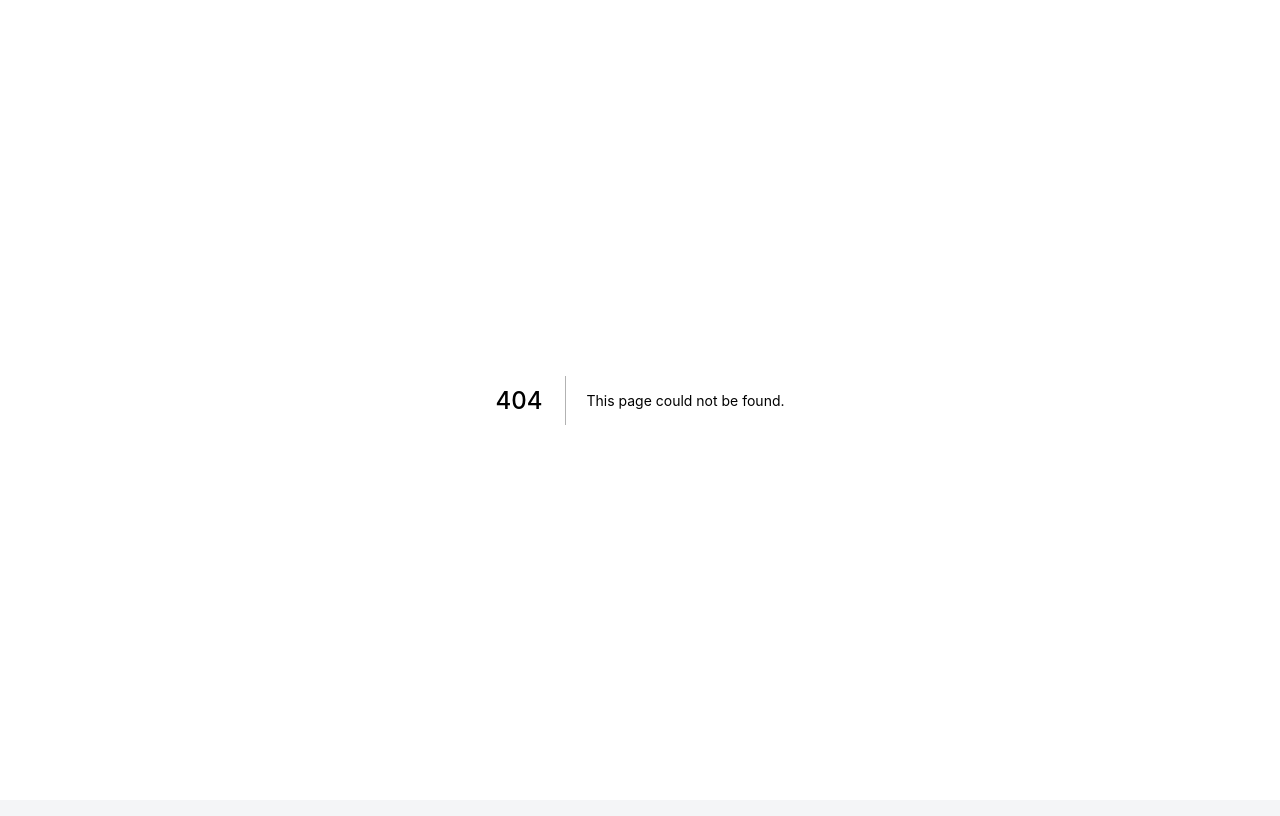
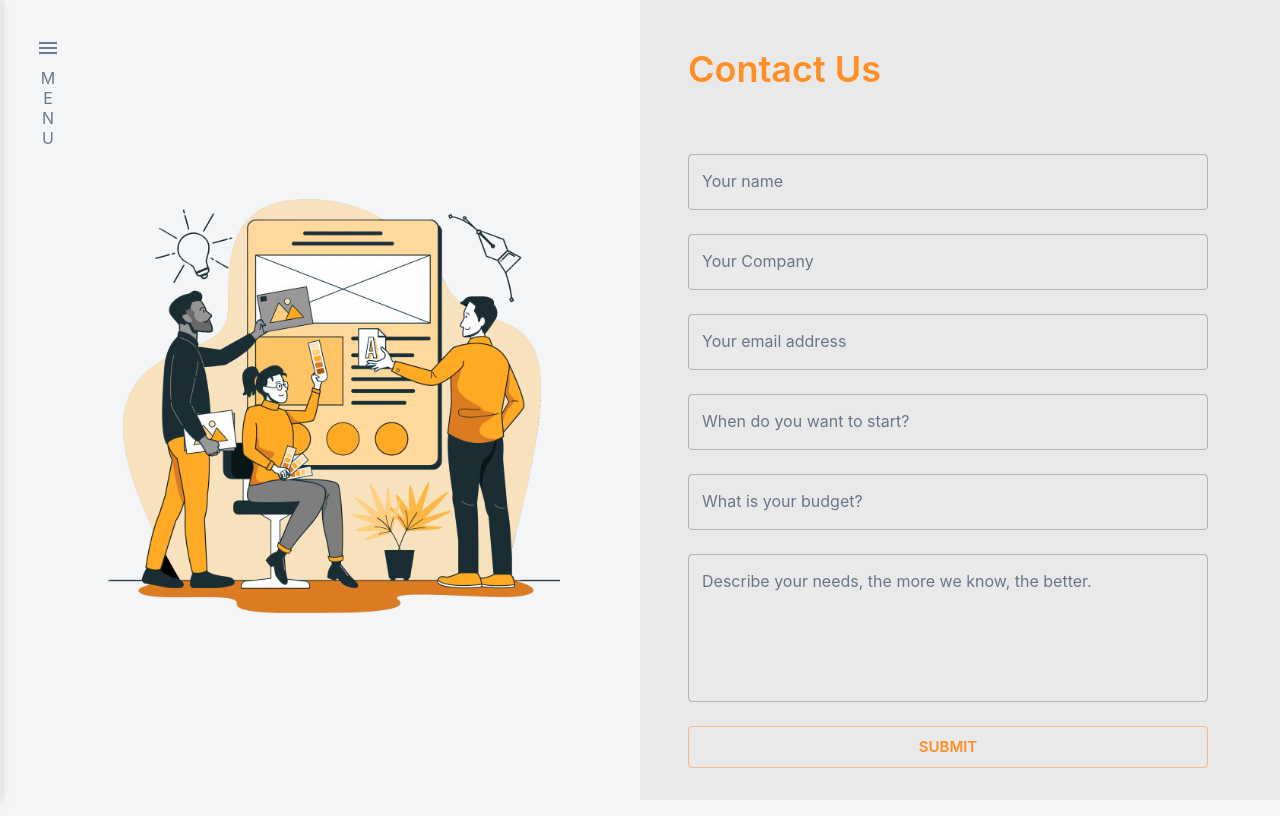
Before and after one commit to tedi4t/everget, a Next.js app: page /contact in a window 1280 px wide. Before the commit this address had no page. Built offline with nearby package versions, Linux system fonts and the light colour scheme.

Commit message:
contact page layout

```diff
--- /dev/null
+++ b/components/ContactPage/ContactPage.styles.ts
@@ -0,0 +1,60 @@
+import styled from '@emotion/styled';
+
+import Grid from '@mui/material/Grid';
+import Container from '@mui/material/Container';
+import TextField from '@mui/material/TextField';
+
+export const RightBg = styled.div`
+	background: ${({ theme }) => theme.palette.grey['800']};
+	position: absolute;
+	left: 50%;
+	top: 0;
+	right: 0;
+	bottom: 0;
+`;
+
+export const ImgWrapper = styled(Grid)`
+	padding: 5rem;
+`;
+ImgWrapper.defaultProps = {
+	item: true,
+	container: true,
+	md: 6,
+	alignItems: 'center',
+	justifyContent: 'center',
+};
+
+export const WContainer = styled(Container)`
+	position: absolute;
+	z-index: 1;
+	left: 50%;
+	transform: translateX(-50%);
+`;
+WContainer.defaultProps = {
+	maxWidth: 'xl',
+};
+
+export const RightSideWrapper = styled(Grid)`
+	padding: 3rem;
+`;
+RightSideWrapper.defaultProps = {
+	item: true,
+	md: 6,
+	container: true,
+	justifyContent: 'center',
+	alignItems: 'flex-start',
+	flexDirection: 'column',
+};
+
+export const ContactForm = styled.form`
+	margin-top: 4rem;
+	width: 100%;
+`;
+
+export const ContactFormTextField = styled(TextField)`
+	margin-bottom: 1.5rem;
+`;
+ContactFormTextField.defaultProps = {
+	variant: 'outlined',
+	fullWidth: true,
+};
--- /dev/null
+++ b/components/ContactPage/ContactPage.tsx
@@ -0,0 +1,51 @@
+import Grid from '@mui/material/Grid';
+import Image from 'next/image';
+import Box from '@mui/material/Box';
+import Typography from '@mui/material/Typography';
+import Button from '@mui/material/Button';
+
+import ContactImg from '../../assets/media/contact.png';
+
+import {
+	RightBg,
+	ImgWrapper,
+	WContainer,
+	RightSideWrapper,
+	ContactForm,
+	ContactFormTextField,
+} from './ContactPage.styles';
+
+export function ContactPage() {
+	return (
+		<Box sx={{ height: '100vh' }}>
+			<RightBg />
+			<WContainer>
+				<Grid container sx={{ height: '100vh' }}>
+					<ImgWrapper>
+						<Image src={ContactImg} alt={'everget'} />
+					</ImgWrapper>
+					<RightSideWrapper>
+						<Typography variant={'h3'} color={'primary'}>
+							Contact Us
+						</Typography>
+						<ContactForm>
+							<ContactFormTextField label={'Your name'} />
+							<ContactFormTextField label={'Your Company'} />
+							<ContactFormTextField label={'Your email address'} />
+							<ContactFormTextField label={'When do you want to start?'} />
+							<ContactFormTextField label={'What is your budget?'} />
+							<ContactFormTextField
+								multiline
+								rows={'5'}
+								label={'Describe your needs, the more we know, the better.'}
+							/>
+							<Button variant={'outlined'} size={'large'} fullWidth>
+								Submit
+							</Button>
+						</ContactForm>
+					</RightSideWrapper>
+				</Grid>
+			</WContainer>
+		</Box>
+	);
+}
--- /dev/null
+++ b/components/ContactPage/index.ts
@@ -0,0 +1 @@
+export { ContactPage } from './ContactPage';
--- a/components/index.ts
+++ b/components/index.ts
@@ -4,3 +4,4 @@ export { Advantages } from './Advantages';
 export { CallToAction } from './CallToAction';
 export { Expertise } from './Expertise';
 export { Footer } from './Footer';
+export { ContactPage } from './ContactPage';
--- /dev/null
+++ b/pages/contact.tsx
@@ -0,0 +1,23 @@
+import type { NextPage } from 'next';
+import Head from 'next/head';
+
+import { ContactPage, Navbar } from '../components';
+
+const Contact: NextPage = () => {
+	return (
+		<div>
+			<Head>
+				<title>Everget</title>
+				<meta name='description' content='Everget Desc' />
+				<link rel='icon' href='/favicon.ico' />
+			</Head>
+
+			<main>
+				<Navbar />
+				<ContactPage />
+			</main>
+		</div>
+	);
+};
+
+export default Contact;
```
Also changed, not shown: assets/media/contact.png (added).
